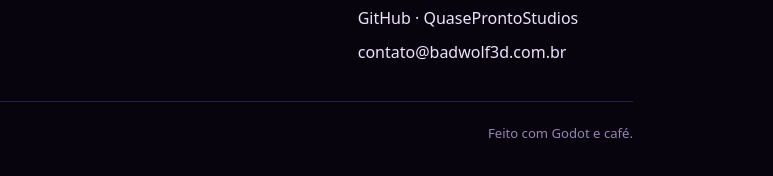
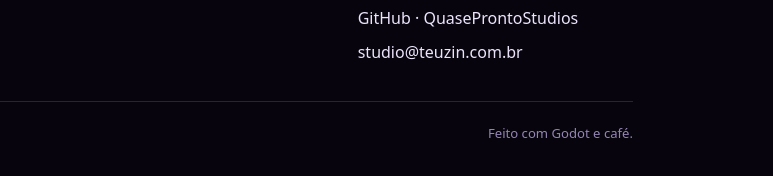
Before and after one commit to QuaseProntoStudios/QuaseProntoStudios.github.io, a plain HTML site: page index.html in a window 1280 px wide. Shown: the part 2796-2972 px from the top of the page, 507-1280 px from the left. Drawn offline with Linux system fonts and the light colour scheme.

Commit message:
Site: e-mail de contato studio@teuzin.com.br
Co-Authored-By: Claude Sonnet 5.5 <noreply@anthropic.com>
Claude-Session: https://claude.ai/code/session_01Tjkhy13p1SvQKt5AWQMKqu

```diff
--- a/index.html
+++ b/index.html
@@ -192,7 +192,7 @@ footer .fb img{height:46px;width:auto}
           <a href="https://www.twitch.tv/teuzin0dev" aria-label="Twitch" title="Twitch"><svg viewBox="0 0 24 24"><path d="M4 2 2 6v14h5v3h3l3-3h4l5-5V2H4Zm16 12-3 3h-5l-3 3v-3H6V4h14v10Zm-3-7h-2v5h2V7Zm-5 0h-2v5h2V7Z"/></svg></a>
           <a href="https://www.instagram.com/teuzin0dev" aria-label="Instagram" title="Instagram"><svg viewBox="0 0 24 24"><path d="M7 2h10a5 5 0 0 1 5 5v10a5 5 0 0 1-5 5H7a5 5 0 0 1-5-5V7a5 5 0 0 1 5-5Zm0 2a3 3 0 0 0-3 3v10a3 3 0 0 0 3 3h10a3 3 0 0 0 3-3V7a3 3 0 0 0-3-3H7Zm5 3.5A4.5 4.5 0 1 1 7.5 12 4.5 4.5 0 0 1 12 7.5Zm0 2A2.5 2.5 0 1 0 14.5 12 2.5 2.5 0 0 0 12 9.5ZM17.3 6a1.2 1.2 0 1 1-1.2 1.2A1.2 1.2 0 0 1 17.3 6Z"/></svg></a>
           <a href="https://github.com/QuaseProntoStudios" aria-label="GitHub" title="GitHub"><svg viewBox="0 0 24 24"><path d="M12 .5a11.5 11.5 0 0 0-3.64 22.41c.58.1.79-.25.79-.56v-2c-3.2.7-3.88-1.37-3.88-1.37-.52-1.33-1.28-1.69-1.28-1.69-1.05-.72.08-.7.08-.7 1.16.08 1.77 1.19 1.77 1.19 1.03 1.77 2.7 1.26 3.36.96.1-.75.4-1.26.73-1.55-2.55-.29-5.24-1.28-5.24-5.69 0-1.26.45-2.28 1.19-3.09-.12-.29-.52-1.46.11-3.05 0 0 .97-.31 3.17 1.18a11 11 0 0 1 5.77 0c2.2-1.49 3.17-1.18 3.17-1.18.63 1.59.23 2.76.11 3.05.74.81 1.19 1.83 1.19 3.09 0 4.42-2.69 5.39-5.25 5.68.41.36.78 1.06.78 2.14v3.17c0 .31.21.67.8.56A11.5 11.5 0 0 0 12 .5Z"/></svg></a>
-          <a href="mailto:contato@badwolf3d.com.br" aria-label="E-mail" title="E-mail"><svg viewBox="0 0 24 24"><path d="M3 5h18a1 1 0 0 1 1 1v12a1 1 0 0 1-1 1H3a1 1 0 0 1-1-1V6a1 1 0 0 1 1-1Zm1.6 2L12 12.6 19.4 7H4.6ZM4 17h16V9.2l-8 6-8-6V17Z"/></svg></a>
+          <a href="mailto:studio@teuzin.com.br" aria-label="E-mail" title="E-mail"><svg viewBox="0 0 24 24"><path d="M3 5h18a1 1 0 0 1 1 1v12a1 1 0 0 1-1 1H3a1 1 0 0 1-1-1V6a1 1 0 0 1 1-1Zm1.6 2L12 12.6 19.4 7H4.6ZM4 17h16V9.2l-8 6-8-6V17Z"/></svg></a>
         </div>
       </div>
       <div>
@@ -208,7 +208,7 @@ footer .fb img{height:46px;width:auto}
           <li><a href="https://www.twitch.tv/teuzin0dev">Twitch · teuzin0dev</a></li>
           <li><a href="https://www.instagram.com/teuzin0dev">Instagram · @teuzin0dev</a></li>
           <li><a href="https://github.com/QuaseProntoStudios">GitHub · QuaseProntoStudios</a></li>
-          <li><a href="mailto:contato@badwolf3d.com.br">contato@badwolf3d.com.br</a></li>
+          <li><a href="mailto:studio@teuzin.com.br">studio@teuzin.com.br</a></li>
         </ul>
       </div>
     </div>
```
